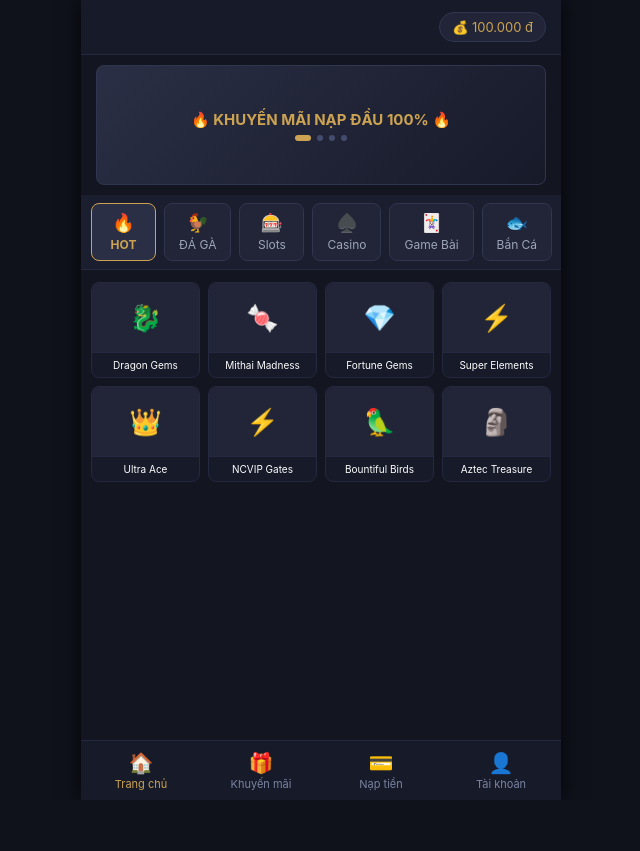
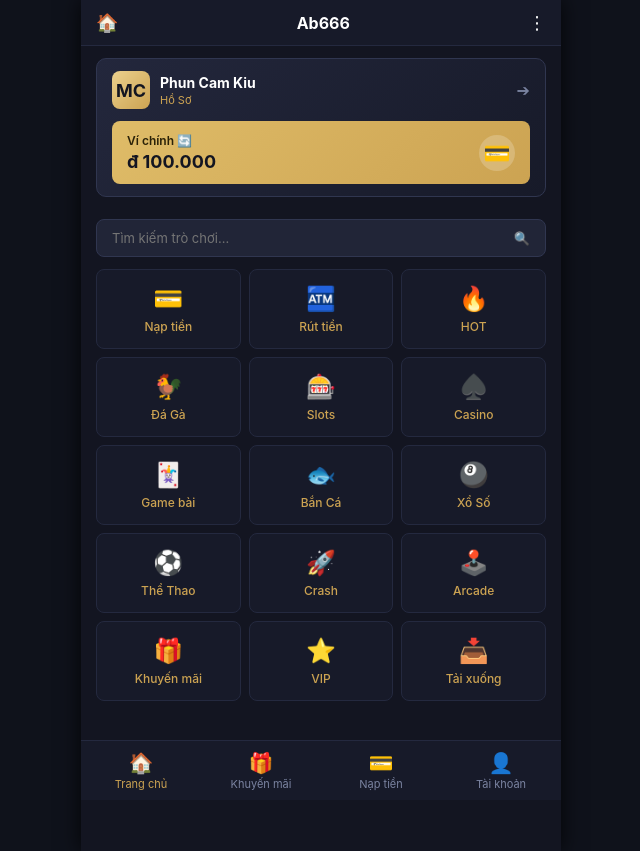
Before and after one commit to phuctinh236-afk/CasioWorld, a Flask app: page / in a window 1280 px wide. Shown: the whole page, without its empty margins (319-959 px from the left). Before the commit the page ends 800 px from the top, so only its background shows below. Run offline with Flask 3, Linux system fonts and the light colour scheme.

Commit message:
Update index.html

```diff
--- a/templates/index.html
+++ b/templates/index.html
@@ -6,220 +6,279 @@
     <title>Mega Casino World</title>
     <link rel="stylesheet" href="{{ url_for('static', filename='style.css') }}">
     <style>
-        .header {
+        /* Top header bar */
+        .top-header {
+            display: flex;
+            justify-content: space-between;
+            align-items: center;
             padding: 12px 15px;
             background-color: #171a29;
-            display: flex;
-            justify-content: flex-end;
-            align-items: center;
             border-bottom: 1px solid #24293f;
         }
-        .balance-box {
-            background: #212537;
-            padding: 6px 12px;
-            border-radius: 20px;
-            font-size: 13px;
+        .top-header .left-actions, .top-header .right-actions {
+            display: flex;
+            align-items: center;
+            gap: 15px;
+            color: #fff;
+            font-size: 18px;
+            cursor: pointer;
+        }
+        .top-header .title {
+            font-size: 16px;
+            font-weight: bold;
+            color: #fff;
+        }
+
+        /* Profile & Wallet Card (Giống ảnh 1705.jpg) */
+        .user-wallet-section {
+            padding: 12px 15px;
+        }
+        .profile-card {
+            background: linear-gradient(135deg, #23273c, #171a29);
+            border: 1px solid #303650;
+            border-radius: 10px;
+            padding: 12px 15px;
+            margin-bottom: 10px;
+        }
+        .profile-row {
+            display: flex;
+            align-items: center;
+            justify-content: space-between;
+            margin-bottom: 12px;
+            cursor: pointer;
+        }
+        .profile-info {
+            display: flex;
+            align-items: center;
+            gap: 10px;
+        }
+        .profile-logo {
+            width: 38px;
+            height: 38px;
+            background: linear-gradient(135deg, #ebd08d, #cca352);
+            border-radius: 8px;
+            display: flex;
+            align-items: center;
+            justify-content: center;
+            font-size: 18px;
+            font-weight: bold;
+            color: #131521;
+        }
+        .profile-texts .name {
+            font-size: 14px;
+            font-weight: bold;
+            color: #fff;
+        }
+        .profile-texts .sub {
+            font-size: 11px;
             color: #cca352;
-            border: 1px solid #303650;
+            margin-top: 2px;
+        }
+        .profile-arrow {
+            color: #7a83a0;
+            font-size: 16px;
+        }
+
+        /* Ví chính (Golden box giống ảnh 1705.jpg) */
+        .wallet-main-box {
+            background: linear-gradient(135deg, #dfbc68, #cca352);
+            border-radius: 8px;
+            padding: 12px 15px;
+            color: #131521;
+            display: flex;
+            justify-content: space-between;
+            align-items: center;
+            cursor: pointer;
+        }
+        .wallet-left .w-title {
+            font-size: 12px;
+            font-weight: 600;
             display: flex;
             align-items: center;
             gap: 5px;
+            color: #2b2208;
         }
-        .banner {
+        .wallet-left .w-balance {
+            font-size: 18px;
+            font-weight: bold;
+            margin-top: 3px;
+            color: #131521;
+        }
+        .wallet-icon-right {
+            font-size: 22px;
+            background: rgba(255, 255, 255, 0.2);
+            width: 36px;
+            height: 36px;
+            border-radius: 50%;
+            display: flex;
+            align-items: center;
+            justify-content: center;
+        }
+
+        /* Search Bar */
+        .search-container {
+            padding: 0 15px 12px 15px;
+        }
+        .search-box {
+            background-color: #212537;
+            border: 1px solid #303650;
+            border-radius: 8px;
             padding: 10px 15px;
+            display: flex;
+            align-items: center;
+            justify-content: space-between;
+            color: #7a83a0;
+            font-size: 13px;
         }
-        .banner-box {
-            width: 100%;
-            height: 120px;
-            background: linear-gradient(135deg, #2b2f45, #171a29);
+        .search-box input {
+            background: transparent;
+            border: none;
+            color: #fff;
+            width: 90%;
+            outline: none;
+            font-size: 13px;
+        }
+
+        /* Menu Grid (Phong cách ảnh 1705.jpg) */
+        .menu-grid-section {
+            padding: 0 15px 80px 15px;
+        }
+        .menu-grid {
+            display: grid;
+            grid-template-columns: repeat(3, 1fr);
+            gap: 8px;
+        }
+        .menu-grid-item {
+            background-color: #171a29;
+            border: 1px solid #24293f;
             border-radius: 8px;
+            padding: 14px 10px;
+            text-align: center;
+            cursor: pointer;
+            transition: 0.2s;
             display: flex;
             flex-direction: column;
             align-items: center;
-            justify-content: center;
-            color: #cca352;
-            font-size: 15px;
-            font-weight: bold;
-            border: 1px solid #303650;
-            text-align: center;
-            padding: 10px;
+            gap: 6px;
         }
-        .banner-dots {
-            display: flex;
-            justify-content: center;
-            gap: 6px;
-            margin-top: 6px;
-        }
-        .dot {
-            width: 6px;
-            height: 6px;
-            background: #444c6e;
-            border-radius: 50%;
-        }
-        .dot.active {
-            background: #cca352;
-            width: 16px;
-            border-radius: 4px;
-        }
-        .game-tabs {
-            display: flex;
-            background-color: #1b1e2e;
-            overflow-x: auto;
-            padding: 8px 10px;
-            gap: 8px;
-            border-bottom: 1px solid #24293f;
-            scrollbar-width: none;
-        }
-        .game-tabs::-webkit-scrollbar {
-            display: none;
-        }
-        .g-tab {
-            flex: 0 0 auto;
-            background-color: #212537;
-            border: 1px solid #303650;
-            border-radius: 8px;
-            padding: 8px 14px;
-            text-align: center;
-            color: #9fa5b9;
-            font-size: 12px;
-            cursor: pointer;
-            display: flex;
-            flex-direction: column;
-            align-items: center;
-            gap: 4px;
-            min-width: 65px;
-        }
-        .g-tab.active {
-            background-color: #2b2f45;
-            border-color: #cca352;
-            color: #cca352;
-            font-weight: bold;
-        }
-        .g-tab-icon {
-            font-size: 18px;
-        }
-        .game-section {
-            padding: 12px 10px 80px 10px;
-        }
-        .game-grid-detailed {
-            display: grid;
-            grid-template-columns: repeat(4, 1fr);
-            gap: 8px;
-        }
-        .game-item-card {
-            background-color: #171a29;
-            border: 1px solid #24293f;
-            border-radius: 8px;
-            overflow: hidden;
-            text-align: center;
-            cursor: pointer;
-            transition: 0.2s;
-        }
-        .game-item-card:hover {
+        .menu-grid-item:hover {
             border-color: #cca352;
         }
-        .game-thumb {
-            width: 100%;
-            height: 70px;
-            background: #212537;
-            display: flex;
-            align-items: center;
-            justify-content: center;
-            font-size: 26px;
-            border-bottom: 1px solid #24293f;
+        .m-icon {
+            font-size: 24px;
         }
-        .game-name {
-            padding: 6px 4px;
-            font-size: 10px;
-            color: #fff;
-            white-space: nowrap;
-            overflow: hidden;
-            text-overflow: ellipsis;
+        .m-label {
+            font-size: 12px;
+            color: #cca352;
+            font-weight: 500;
         }
     </style>
 </head>
 <body>
     <div class="app-container">
-        <!-- Header -->
-        <div class="header">
-            <div class="balance-box">💰 100.000 đ</div>
+        <!-- Top Header Bar -->
+        <div class="top-header">
+            <div class="left-actions" onclick="location.href='/'">🏠</div>
+            <div class="title">Ab666</div>
+            <div class="right-actions" onclick="alert('Thêm tùy chọn')">⋮</div>
         </div>
 
-        <!-- Banner -->
-        <div class="banner">
-            <div class="banner-box">
-                🔥 KHUYẾN MÃI NẠP ĐẦU 100% 🔥
-                <div class="banner-dots">
-                    <div class="dot active"></div>
-                    <div class="dot"></div>
-                    <div class="dot"></div>
-                    <div class="dot"></div>
+        <!-- Profile & Wallet Section (Giống ảnh 1705.jpg) -->
+        <div class="user-wallet-section">
+            <div class="profile-card">
+                <!-- Thông tin tài khoản & Hồ sơ -->
+                <div class="profile-row" onclick="location.href='/profile'">
+                    <div class="profile-info">
+                        <div class="profile-logo">MC</div>
+                        <div class="profile-texts">
+                            <div class="name">Phun Cam Kiu</div>
+                            <div class="sub">Hồ Sơ</div>
+                        </div>
+                    </div>
+                    <div class="profile-arrow">➔</div>
+                </div>
+
+                <!-- Ví chính -->
+                <div class="wallet-main-box" onclick="location.href='/deposit'">
+                    <div class="wallet-left">
+                        <div class="w-title">Ví chính 🔄</div>
+                        <div class="w-balance">đ 100.000</div>
+                    </div>
+                    <div class="wallet-icon-right">💳</div>
                 </div>
             </div>
         </div>
 
-        <!-- Game Tabs -->
-        <div class="game-tabs" id="category-tabs">
-            <div class="g-tab active" onclick="switchTab(this, 'HOT')">
-                <span class="g-tab-icon">🔥</span>
-                <span>HOT</span>
-            </div>
-            <div class="g-tab" onclick="switchTab(this, 'DA_GA')">
-                <span class="g-tab-icon">🐓</span>
-                <span>ĐÁ GÀ</span>
-            </div>
-            <div class="g-tab" onclick="switchTab(this, 'SLOTS')">
-                <span class="g-tab-icon">🎰</span>
-                <span>Slots</span>
-            </div>
-            <div class="g-tab" onclick="switchTab(this, 'CASINO')">
-                <span class="g-tab-icon">♠️</span>
-                <span>Casino</span>
-            </div>
-            <div class="g-tab" onclick="switchTab(this, 'GAME_BAI')">
-                <span class="g-tab-icon">🃏</span>
-                <span>Game Bài</span>
-            </div>
-            <div class="g-tab" onclick="switchTab(this, 'BAN_CA')">
-                <span class="g-tab-icon">🐟</span>
-                <span>Bắn Cá</span>
+        <!-- Search Bar -->
+        <div class="search-container">
+            <div class="search-box">
+                <input type="text" placeholder="Tìm kiếm trò chơi...">
+                <span>🔍</span>
             </div>
         </div>
 
-        <!-- Game List -->
-        <div class="game-section">
-            <div class="game-grid-detailed" id="game-list">
-                <div class="game-item-card" onclick="alert('Đang vào game Dragon Gems')">
-                    <div class="game-thumb">🐉</div>
-                    <div class="game-name">Dragon Gems</div>
+        <!-- Menu Grid (Phong cách ảnh 1705.jpg) -->
+        <div class="menu-grid-section">
+            <div class="menu-grid">
+                <div class="menu-grid-item" onclick="location.href='/deposit'">
+                    <span class="m-icon">💳</span>
+                    <span class="m-label">Nạp tiền</span>
                 </div>
-                <div class="game-item-card" onclick="alert('Đang vào game Mithai Madness')">
-                    <div class="game-thumb">🍬</div>
-                    <div class="game-name">Mithai Madness</div>
+                <div class="menu-grid-item" onclick="location.href='/deposit'">
+                    <span class="m-icon">🏧</span>
+                    <span class="m-label">Rút tiền</span>
                 </div>
-                <div class="game-item-card" onclick="alert('Đang vào game Fortune Gems')">
-                    <div class="game-thumb">💎</div>
-                    <div class="game-name">Fortune Gems</div>
+                <div class="menu-grid-item" onclick="alert('Đang vào mục HOT')">
+                    <span class="m-icon">🔥</span>
+                    <span class="m-label">HOT</span>
                 </div>
-                <div class="game-item-card" onclick="alert('Đang vào game Super Elements')">
-                    <div class="game-thumb">⚡</div>
-                    <div class="game-name">Super Elements</div>
+                <div class="menu-grid-item" onclick="alert('Đang vào Đá Gà')">
+                    <span class="m-icon">🐓</span>
+                    <span class="m-label">Đá Gà</span>
                 </div>
-                <div class="game-item-card" onclick="alert('Đang vào game Ultra Ace')">
-                    <div class="game-thumb">👑</div>
-                    <div class="game-name">Ultra Ace</div>
+                <div class="menu-grid-item" onclick="alert('Đang vào Slots')">
+                    <span class="m-icon">🎰</span>
+                    <span class="m-label">Slots</span>
                 </div>
-                <div class="game-item-card" onclick="alert('Đang vào game NCVIP Gates')">
-                    <div class="game-thumb">⚡</div>
-                    <div class="game-name">NCVIP Gates</div>
+                <div class="menu-grid-item" onclick="alert('Đang vào Casino')">
+                    <span class="m-icon">♠️</span>
+                    <span class="m-label">Casino</span>
                 </div>
-                <div class="game-item-card" onclick="alert('Đang vào game Bountiful Birds')">
-                    <div class="game-thumb">🦜</div>
-                    <div class="game-name">Bountiful Birds</div>
+                <div class="menu-grid-item" onclick="alert('Đang vào Game Bài')">
+                    <span class="m-icon">🃏</span>
+                    <span class="m-label">Game bài</span>
                 </div>
-                <div class="game-item-card" onclick="alert('Đang vào game Aztec Treasure')">
-                    <div class="game-thumb">🗿</div>
-                    <div class="game-name">Aztec Treasure</div>
+                <div class="menu-grid-item" onclick="alert('Đang vào Bắn Cá')">
+                    <span class="m-icon">🐟</span>
+                    <span class="m-label">Bắn Cá</span>
+                </div>
+                <div class="menu-grid-item" onclick="alert('Đang vào Xổ Số')">
+                    <span class="m-icon">🎱</span>
+                    <span class="m-label">Xổ Số</span>
+                </div>
+                <div class="menu-grid-item" onclick="alert('Đang vào Thể Thao')">
+                    <span class="m-icon">⚽</span>
+                    <span class="m-label">Thể Thao</span>
+                </div>
+                <div class="menu-grid-item" onclick="alert('Đang vào Crash')">
+                    <span class="m-icon">🚀</span>
+                    <span class="m-label">Crash</span>
+                </div>
+                <div class="menu-grid-item" onclick="alert('Đang vào Arcade')">
+                    <span class="m-icon">🕹️</span>
+                    <span class="m-label">Arcade</span>
+                </div>
+                <div class="menu-grid-item" onclick="alert('Đang vào Khuyến Mãi')">
+                    <span class="m-icon">🎁</span>
+                    <span class="m-label">Khuyến mãi</span>
+                </div>
+                <div class="menu-grid-item" onclick="alert('Đang vào VIP')">
+                    <span class="m-icon">⭐</span>
+                    <span class="m-label">VIP</span>
+                </div>
+                <div class="menu-grid-item" onclick="alert('Đang tải xuống ứng dụng')">
+                    <span class="m-icon">📥</span>
+                    <span class="m-label">Tải xuống</span>
                 </div>
             </div>
         </div>
@@ -244,59 +303,5 @@
             </a>
         </nav>
     </div>
-
-    <script>
-        const gamesData = {
-            'HOT': [
-                {icon: '🐉', name: 'Dragon Gems'},
-                {icon: '🍬', name: 'Mithai Madness'},
-                {icon: '💎', name: 'Fortune Gems'},
-                {icon: '⚡', name: 'Super Elements'},
-                {icon: '👑', name: 'Ultra Ace'},
-                {icon: '⚡', name: 'NCVIP Gates'},
-                {icon: '🦜', name: 'Bountiful Birds'},
-                {icon: '🗿', name: 'Aztec Treasure'}
-            ],
-            'DA_GA': [
-                {icon: '🐓', name: 'Đá Gà Thomo'},
-                {icon: '🔥', name: 'Đá Gà Cựa Sắt'}
-            ],
-            'SLOTS': [
-                {icon: '🎰', name: 'Slot Thần Tài'},
-                {icon: '💰', name: 'Kho Báu Aztec'}
-            ],
-            'CASINO': [
-                {icon: '🎲', name: 'Baccarat Live'},
-                {icon: '🎡', name: 'Roulette'}
-            ],
-            'GAME_BAI': [
-                {icon: '♠️', name: 'Tiến Lên Miền Nam'},
-                {icon: '♣️', name: 'Phỏm Tá Lả'}
-            ],
-            'BAN_CA': [
-                {icon: '🐟', name: 'Bắn Cá Long Vương'},
-                {icon: '🐠', name: 'Bắn Cá Hũ Thần'}
-            ]
-        };
-
-        function switchTab(element, category) {
-            document.querySelectorAll('.g-tab').forEach(tab => tab.classList.remove('active'));
-            element.classList.add('active');
-
-            const gameListContainer = document.getElementById('game-list');
-            const items = gamesData[category] || [];
-
-            let html = '';
-            items.forEach(game => {
-                html += `
-                    <div class="game-item-card" onclick="alert('Đang vào ${game.name}')">
-                        <div class="game-thumb">${game.icon}</div>
-                        <div class="game-name">${game.name}</div>
-                    </div>
-                `;
-            });
-            gameListContainer.innerHTML = html;
-        }
-    </script>
 </body>
-</html>
+    </html>
```
